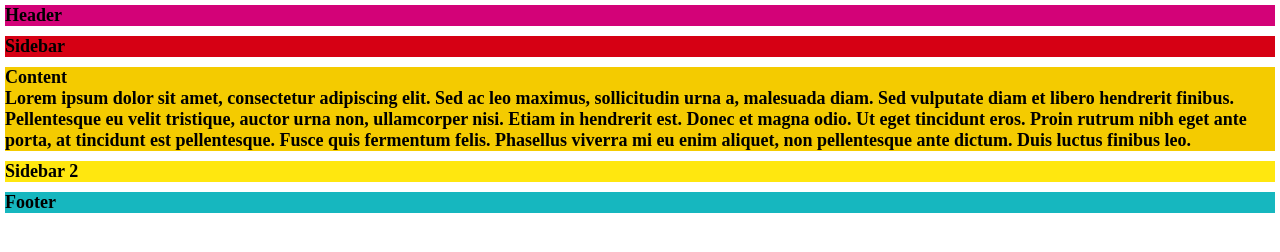
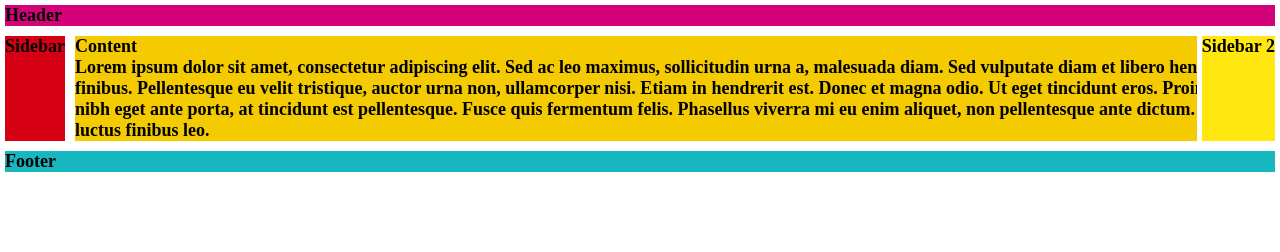
Before and after one commit to risalafountain/Level-1, a website: page 69-css-grid-practice-assignment/g3-index.html in a window 1280 px wide. Drawn offline with Linux system fonts and the light colour scheme.

```diff
--- a/69-css-grid-practice-assignment/index.html
+++ b/69-css-grid-practice-assignment/g3-index.html
@@ -1,6 +1,7 @@
 <html>
     <head>
-        <link rel="stylesheet" href="style.css">
+        <link rel="stylesheet" href="g3-style.css">
+        <meta name="viewport" content="width=device-width, initial-scale=1" />
     </head>
     <body>
         <div class="grid-container">
@@ -12,3 +13,7 @@
             <div class="sidebar-2">Sidebar 2</div>
             <div class="footer">Footer</div>
         </div>
+    </body>
+</html>
+
+<!-- content not word wrapping in laptop mode -->
--- /dev/null
+++ b/69-css-grid-practice-assignment/g3-style.css
@@ -0,0 +1,64 @@
+html, body {
+    margin: 0;
+    padding: 0;
+    font-family: serif;
+    font-size: large;
+    font-weight: bold;
+}
+
+/*for mobile devices*/
+
+    .grid-container {
+        display: grid;
+        grid-template-columns: repeat(100px, autofill);
+    }
+    .header {
+        background-color:#d30278;
+        border: 5px solid #fff;
+        grid-column: 1/5;
+    }
+
+    .sidebar {
+        background-color:#d60014;
+        border: 5px solid #fff;
+        grid-column: 1/5;
+    }
+
+    .content {
+        background-color: #f4cb00;
+        border: 5px solid #fff;
+        grid-column: 1/5;
+    }
+
+    .sidebar-2 {
+        background-color: #ffe70f;
+        border: 5px solid #fff;
+        grid-column: 1/5;
+    }
+
+    .footer {
+        background-color: #16b7bf;
+        border: 5px solid #fff;
+        grid-column: 1/5;
+    }
+
+/*for tablet*/
+@media (min-width: 600px) {
+    .sidebar{
+         grid-column: 1/2;
+    }
+
+    .content {
+        grid-column: 2/5;
+        grid-row: 2/3;
+    }
+
+}
+
+/*for laptop*/
+@media (min-width: 768px) {
+    .sidebar-2 {
+        grid-column: 4/5;
+        grid-row: 2/3;
+    }
+}
--- a/69-css-grid-practice-assignment/style.css
+++ /dev/null
@@ -1,55 +0,0 @@
-html, body {
-    margin: 0;
-    padding: 0;
-    font-family: serif;
-    font-size: large;
-    font-weight: bold;
-}
-
-/*for mobile devices*/
-.grid-container {
-    grid-template-columns: 1 fr
-    grid-template-rows: 5
-    /* grid-template-columns: repeat(auto-fit, minmax (100px, 1fr));
-  grid-template-rows: repeat(3, 100px); */
-}
-.header {
-    background-color:#d30278;
-    border: 5px solid #fff;
-}
-
-.sidebar {
-    background-color:#d60014;
-     border: 5px solid #fff;
-}
-
-.content {
-    background-color: #f4cb00;
-     border: 5px solid #fff;
-}
-
-.sidebar-2 {
-    background-color: #ffe70f;
-     border: 5px solid #fff;
-}
-
-.footer {
-    background-color: #16b7bf;
-     border: 5px solid #fff;
-}
-
-/*for tablet*/
-@media only screen and (min-width: 600px) {
-    .sidebar{
-        grid-template-columns: 1 / 2;
-        grid-template-rows:  2 /1 ;
-    }
-    .content {
-        grid-template-columns: 2 / 2;
-    }
-}
-
-/*for laptop*/
-@media only screen and (min-width: 768px) {
-
-}
```
